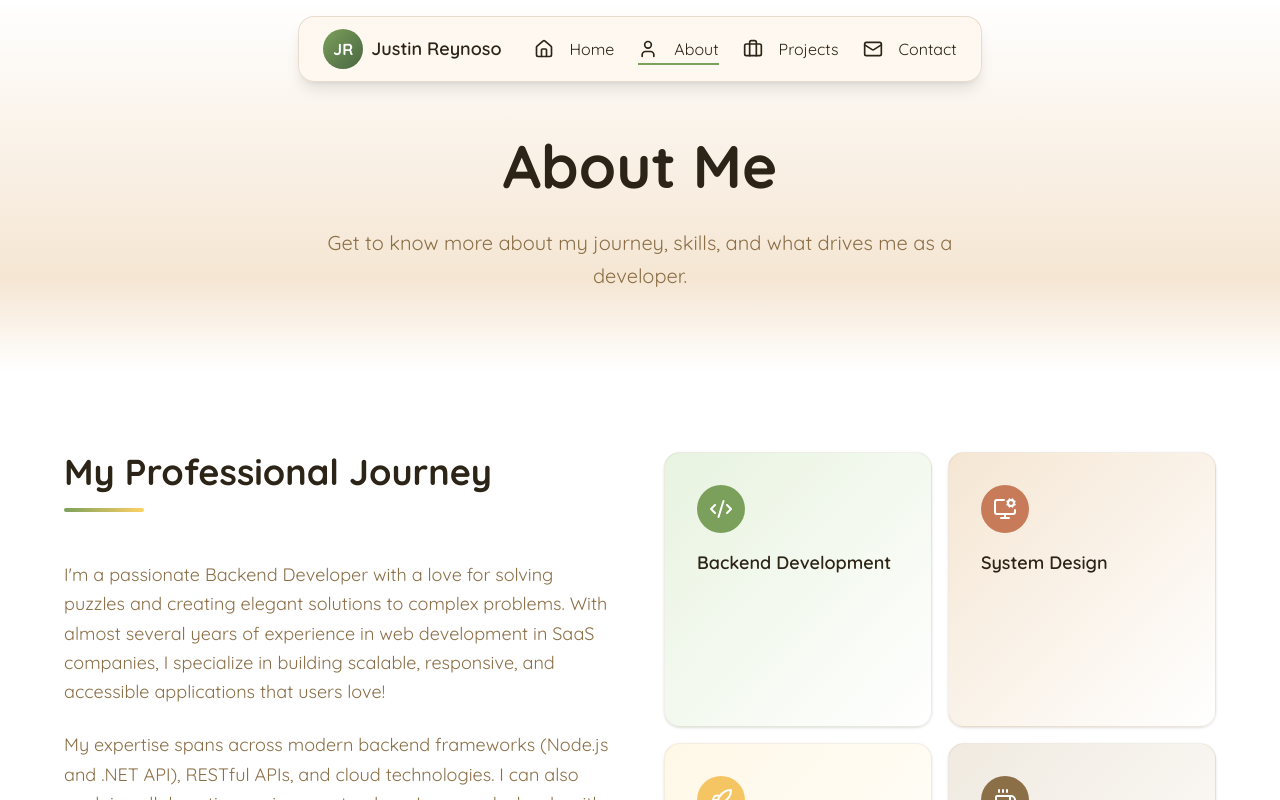
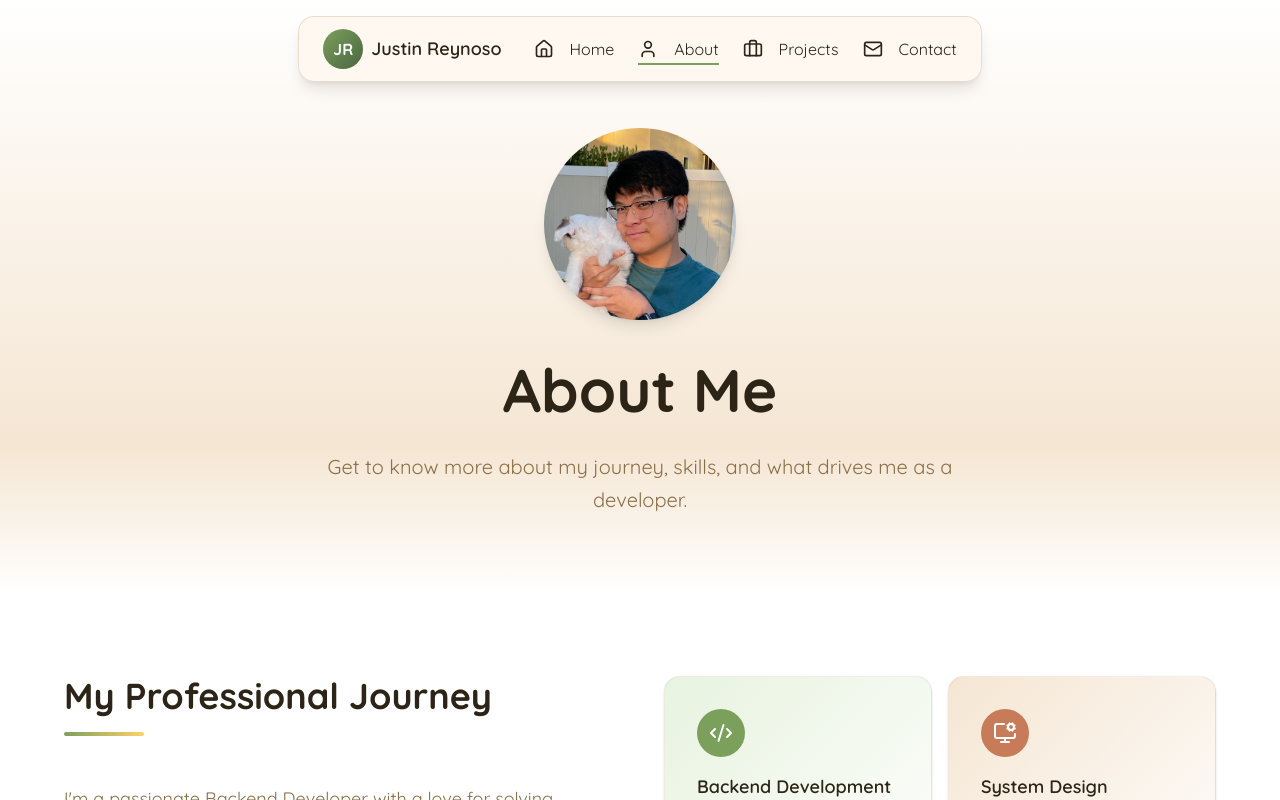
Before and after one commit to JMReynoso/MyDevPortfolio, a React (Vite) app: page /about in a window 1280 px wide. Shown: the top 800 px of the page. Built offline with nearby package versions, Linux system fonts and the light colour scheme.

Commit message:
added a profile picture to about page

```diff
--- a/src/pages/About.tsx
+++ b/src/pages/About.tsx
@@ -10,6 +10,7 @@ import { experience } from "../data/experience";
 import { useIsMobile } from "../components/ui/use-mobile";
 import { certifications } from "../data/certification";
 import { storyIcons } from "../data/storyIcons";
+import { ImageWithFallback } from "../components/figma/ImageWithFallback";
 
 export default function About() {
   const isMobile = useIsMobile();
@@ -42,6 +43,16 @@ export default function About() {
             isVisible ? "opacity-100 translate-y-0" : "opacity-0 translate-y-8"
           }`}
         >
+          {/* Profile Picture */}
+          <div className="flex justify-center mb-8">
+            <div className="relative w-48 h-48 md:w-40 md:h-40">
+              <ImageWithFallback
+                src="./public/images/About/IMG_6529.HEIC_compressed.jpeg"
+                alt="Profile Picture"
+                className="w-full h-full rounded-full object-cover shadow-lg border-4 border-white ring-4 ring-[#7BA05B]/20"
+              />
+            </div>
+          </div>
           <h1 className="text-5xl md:text-6xl font-bold text-[#2C2416] mb-6 leading-tight text-center">
             About Me
           </h1>
```
Also changed, not shown: public/images/About/IMG_6529.HEIC_compressed.jpeg (added).
